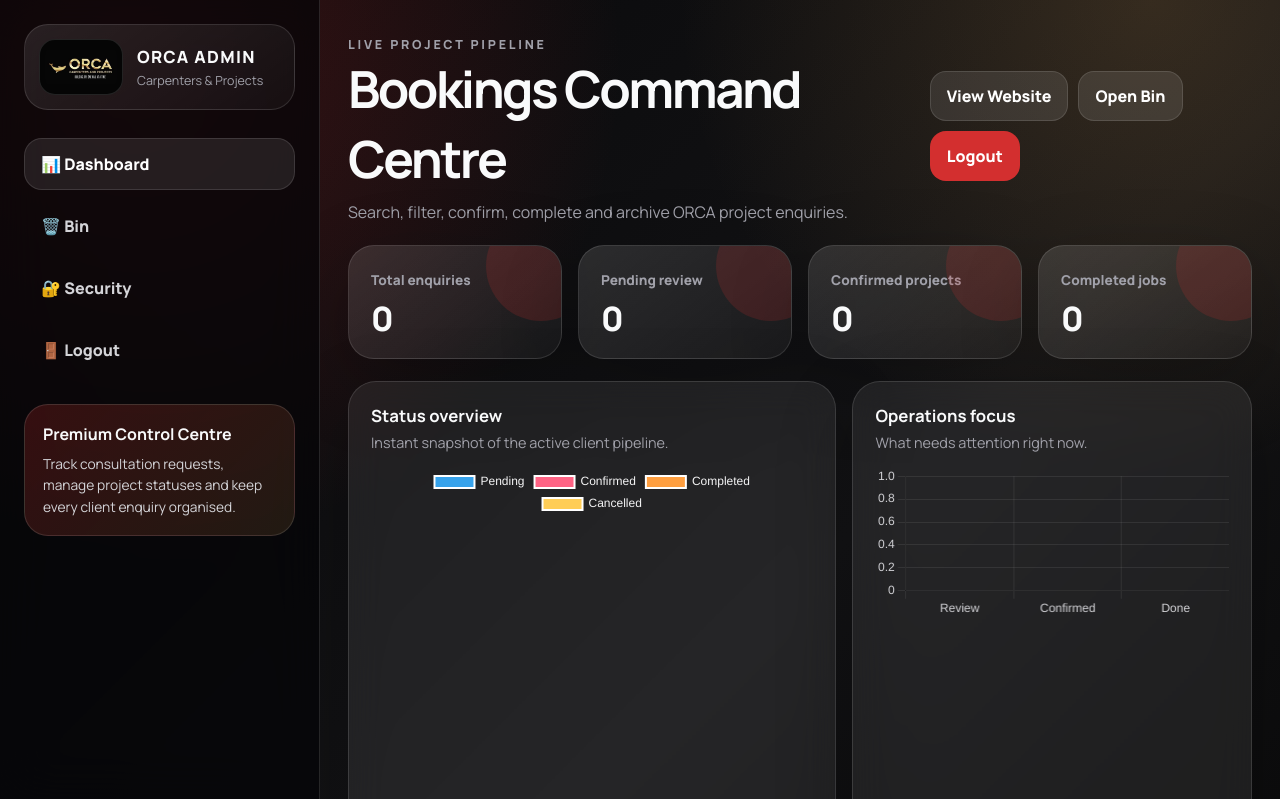
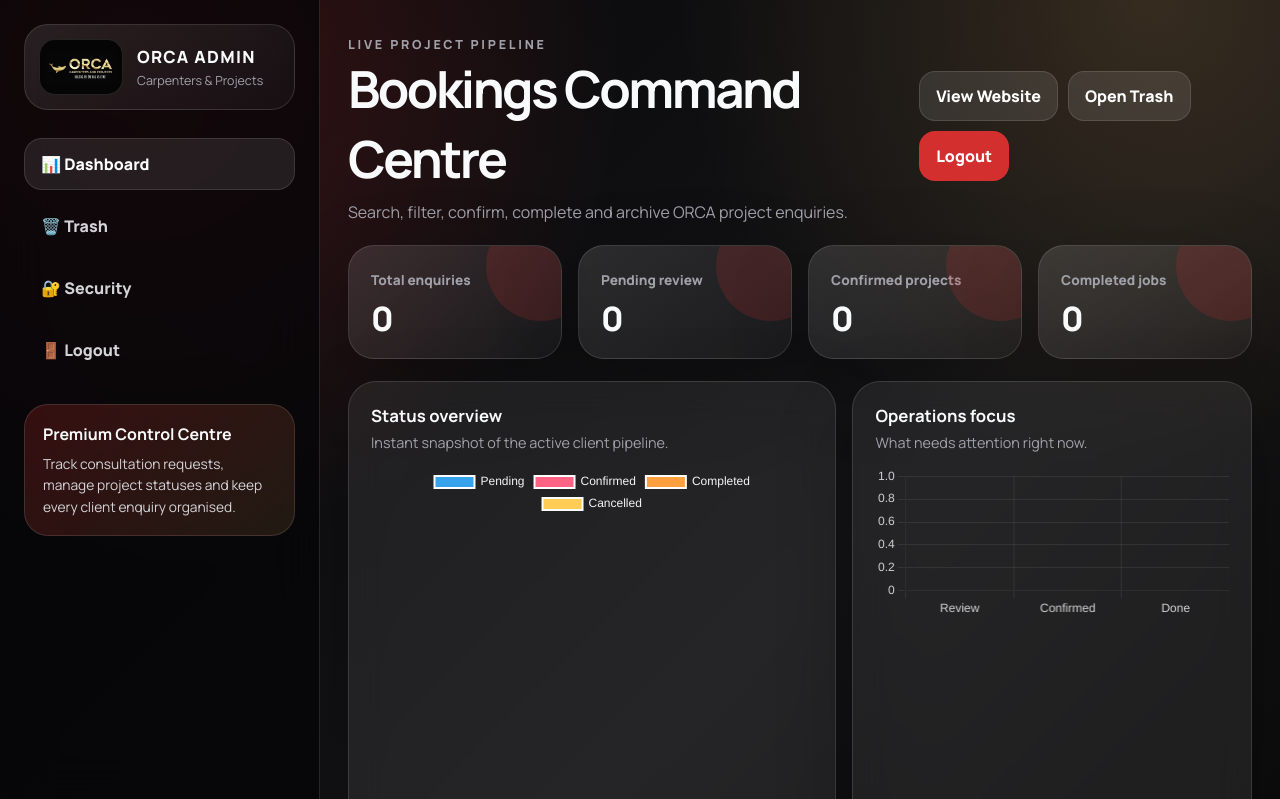
Before and after one commit to NkosinathiDNkosi/ORCA, a Flask app: page /dashboard in a window 1280 px wide. Shown: the top 799 px of the page. Run offline with Flask 3, Linux system fonts and the light colour scheme; the visitor is signed in with stand-in values (Sample User, id 1); data that the repository does not hold is empty.

Commit message:
Update dashboard.html

```diff
--- a/templates/dashboard.html
+++ b/templates/dashboard.html
@@ -34,7 +34,7 @@
             📊 Dashboard
             </a>
             <a href="{{ url_for('bin_page') }}">
-            🗑️ Bin
+            🗑️ Trash
             </a>
             <a href="{{ url_for('change_password') }}">
             🔐 Security
@@ -68,7 +68,7 @@
               View Website
               </a>
               <a class="btn" href="{{ url_for('bin_page') }}">
-              Open Bin
+              Open Trash
               </a>
               <a class="btn red" href="{{ url_for('logout') }}">
               Logout
@@ -257,7 +257,7 @@
 
 <form method="POST" action="{{ url_for('delete_appointment', appointment_id=appointment['id']) }}" onsubmit="return confirm('Move this enquiry to the bin?')">
     <button class="mini bad">
-      Bin
+      Trash
     </button>
   </form>
 </div>
```
